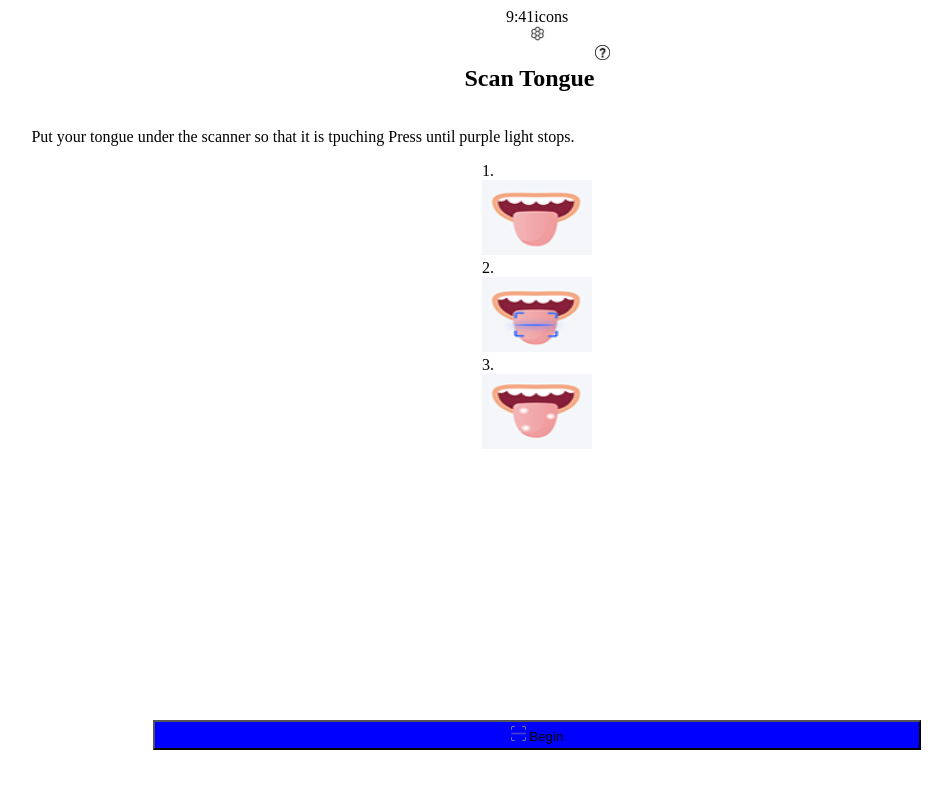
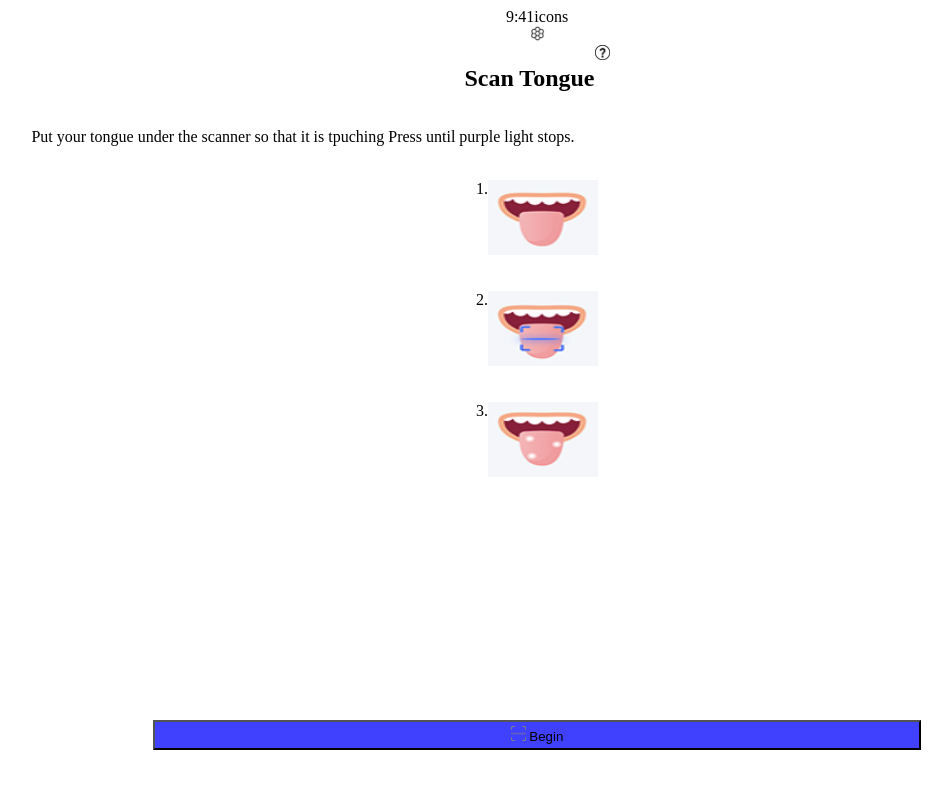
Before and after one commit to KevinBarrera/parcial1-A01274402, a plain HTML site: page replica/index.html in a window 1280 px wide. Shown: the whole page, without its empty margins (103-1055 px from the left). Drawn offline with Linux system fonts and the light colour scheme.

Commit message:
algunas correcciones flex

```diff
--- a/replica/index.html
+++ b/replica/index.html
@@ -31,15 +31,15 @@
         <div id="texto">
             <p>Put your tongue under the scanner so that it is tpuching Press until purple light stops.</p>
         </div>
-        <div id="pasos">
+        <div class="pasos">
             <div>1.</div>
             <img class="lenguas" src="img/imgA.png" alt="">
         </div>
-        <div id="pasos">
+        <div class="pasos">
             <div>2.</div>
             <img class="lenguas" src="img/imgB.png" alt="">
         </div>
-        <div id="pasos">
+        <div class="pasos">
             <div>3.</div>
             <img class="lenguas" src="img/imgC.png" alt="">
         </div>
--- a/replica/style.css
+++ b/replica/style.css
@@ -25,7 +25,7 @@ img.lenguas{
     display: flex;
     flex-direction: row;
     flex-wrap: wrap;
-    justify-content: space-between;
+    justify-content: space-around;
 }
 
 #texto{
@@ -33,7 +33,7 @@ img.lenguas{
 }
 
 button{
-    background-color: blue;
+    background-color:#4040ff;
     position: absolute;
     bottom: 50px;
     width: 60%;
@@ -43,4 +43,5 @@ button{
 .pasos{
     display: flex;
     flex-direction: row;
+    margin: 18px;
 }
```
Also changed, not shown: 1 other file.
